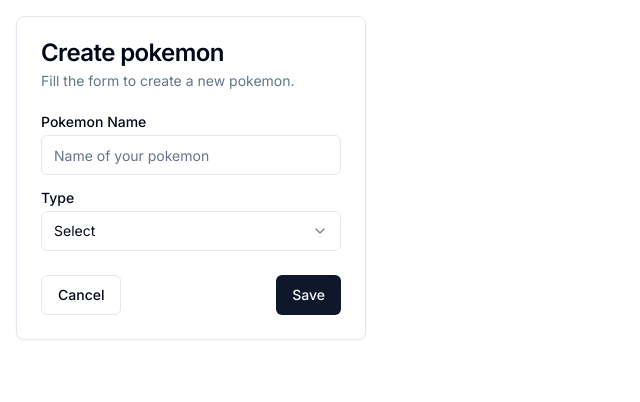
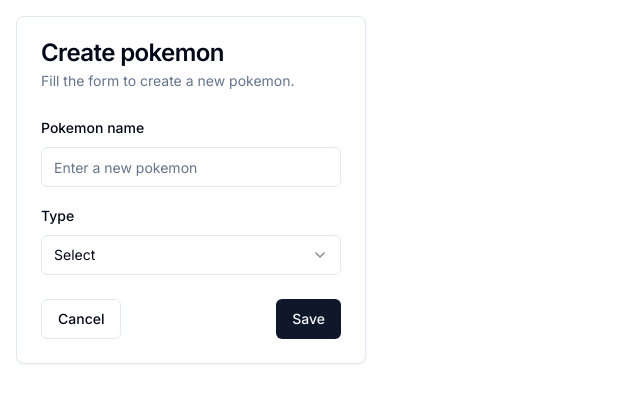
Before and after one commit to ozcanzaferayan/next-workshop, a Next.js app: page /new in a window 1280 px wide. Shown: the top 402 px of the page, without its empty margins (0-640 px from the left). Built offline with nearby package versions, Linux system fonts and the light colour scheme.

Commit message:
Update Pokemon ID and refactor newPokemon function

```diff
--- a/db.json
+++ b/db.json
@@ -1,24 +1,19 @@
 {
   "pokemons": [
     {
-      "id": 1,
+      "id": "1",
       "name": "Bulbasaur",
       "type": "Grass"
     },
     {
-      "id": 4,
+      "id": "4",
       "name": "Charmander",
       "type": "Fire"
     },
     {
-      "id": 7,
+      "id": "7",
       "name": "Squirtle",
       "type": "Water"
-    },
-    {
-      "id": 25,
-      "name": "Pikachu",
-      "type": "Electric"
     }
   ]
 }
--- a/src/app/new/action.tsx
+++ b/src/app/new/action.tsx
@@ -1,33 +1,14 @@
 "use server";
 import { API_URL } from "@/app/loaders";
+import { Pokemon } from "@/app/types";
 import { revalidatePath } from "next/cache";
 import { redirect } from "next/navigation";
-import { z } from "zod";
 
-const schema = z.object({
-  name: z.string().min(3, "Name must be at least 3 characters"),
-  type: z.string().min(3, "Please select a type"),
-});
-
-export async function newPokemon(prevState: any, formData: FormData) {
-  console.log(formData.get("name"));
-  const validation = schema.safeParse({
-    name: formData.get("name"),
-    type: formData.get("type"),
-  });
-
-  console.log(validation.error);
-  if (!validation.success) {
-    return { errors: validation.error.errors };
-  }
-
+export async function newPokemon(prevState: any, pokemon: Pokemon) {
   await fetch(`${API_URL}/pokemons`, {
     method: "POST",
-    body: JSON.stringify({
-      name: validation.data.name,
-    }),
+    body: JSON.stringify(pokemon),
   });
-
-  revalidatePath("/pokemons");
-  redirect("/pokemons");
+  revalidatePath("/");
+  redirect("/");
 }
--- a/src/app/new/page.tsx
+++ b/src/app/new/page.tsx
@@ -9,8 +9,15 @@ import {
   CardHeader,
   CardTitle,
 } from "@/components/ui/card";
+import {
+  Form,
+  FormControl,
+  FormField,
+  FormItem,
+  FormLabel,
+  FormMessage,
+} from "@/components/ui/form";
 import { Input } from "@/components/ui/input";
-import { Label } from "@/components/ui/label";
 import {
   Select,
   SelectContent,
@@ -18,13 +25,13 @@ import {
   SelectTrigger,
   SelectValue,
 } from "@/components/ui/select";
+import { zodResolver } from "@hookform/resolvers/zod";
 import Link from "next/link";
 import { useFormState, useFormStatus } from "react-dom";
+import { useForm } from "react-hook-form";
 import { z } from "zod";
 
-const initialState: { errors: z.ZodIssue[] | undefined } = {
-  errors: undefined,
-};
+const initialState = null;
 
 const CreateButton = () => {
   const { pending } = useFormStatus();
@@ -36,11 +43,23 @@ const CreateButton = () => {
   );
 };
 
+export const schema = z.object({
+  name: z.string().min(3, "Name must be at least 3 characters"),
+  type: z.string().min(3, "Please select a type"),
+});
+
 const NewPokemon = () => {
   const [state, formAction] = useFormState(newPokemon, initialState);
-  console.log(state.errors);
+  const form = useForm<z.infer<typeof schema>>({
+    resolver: zodResolver(schema),
+    defaultValues: {
+      name: "",
+      type: "",
+    },
+  });
   return (
-    <form action={formAction}>
+    <Form {...form}>
+      <form onSubmit={form.handleSubmit(formAction)} className="space-y-8">
         <Card className="w-[350px]">
           <CardHeader>
             <CardTitle>Create pokemon</CardTitle>
@@ -50,17 +69,35 @@ const NewPokemon = () => {
           </CardHeader>
           <CardContent>
             <div className="grid w-full items-center gap-4">
-            <div className="flex flex-col space-y-1.5">
-              <Label htmlFor="name">Pokemon Name</Label>
-              <Input id="name" name="name" placeholder="Name of your pokemon" />
-            </div>
-            <div className="flex flex-col space-y-1.5">
-              <Label htmlFor="type">Type</Label>
-              <Select name="type">
-                <SelectTrigger id="type">
+              <FormField
+                control={form.control}
+                name="name"
+                render={({ field }) => (
+                  <FormItem>
+                    <FormLabel>Pokemon name</FormLabel>
+                    <FormControl>
+                      <Input placeholder="Enter a new pokemon" {...field} />
+                    </FormControl>
+                    <FormMessage />
+                  </FormItem>
+                )}
+              />
+              <FormField
+                control={form.control}
+                name="type"
+                render={({ field }) => (
+                  <FormItem>
+                    <FormLabel>Type</FormLabel>
+                    <Select
+                      onValueChange={field.onChange}
+                      defaultValue={field.value}
+                    >
+                      <FormControl>
+                        <SelectTrigger>
                           <SelectValue placeholder="Select" />
                         </SelectTrigger>
-                <SelectContent position="popper">
+                      </FormControl>
+                      <SelectContent>
                         <SelectItem value="fire">Fire</SelectItem>
                         <SelectItem value="water">Water</SelectItem>
                         <SelectItem value="grass">Grass</SelectItem>
@@ -81,7 +118,10 @@ const NewPokemon = () => {
                         <SelectItem value="normal">Normal</SelectItem>
                       </SelectContent>
                     </Select>
-            </div>
+                    <FormMessage />
+                  </FormItem>
+                )}
+              />
             </div>
           </CardContent>
           <CardFooter className="flex justify-between">
@@ -92,6 +132,7 @@ const NewPokemon = () => {
           </CardFooter>
         </Card>
       </form>
+    </Form>
   );
 };
 
--- a/src/app/types.ts
+++ b/src/app/types.ts
@@ -1,5 +1,5 @@
 export type Pokemon = {
-  id: number;
+  id?: number;
   name: string;
   type: string;
 };
```
Lines whose indentation alone changed are shown as unchanged.
